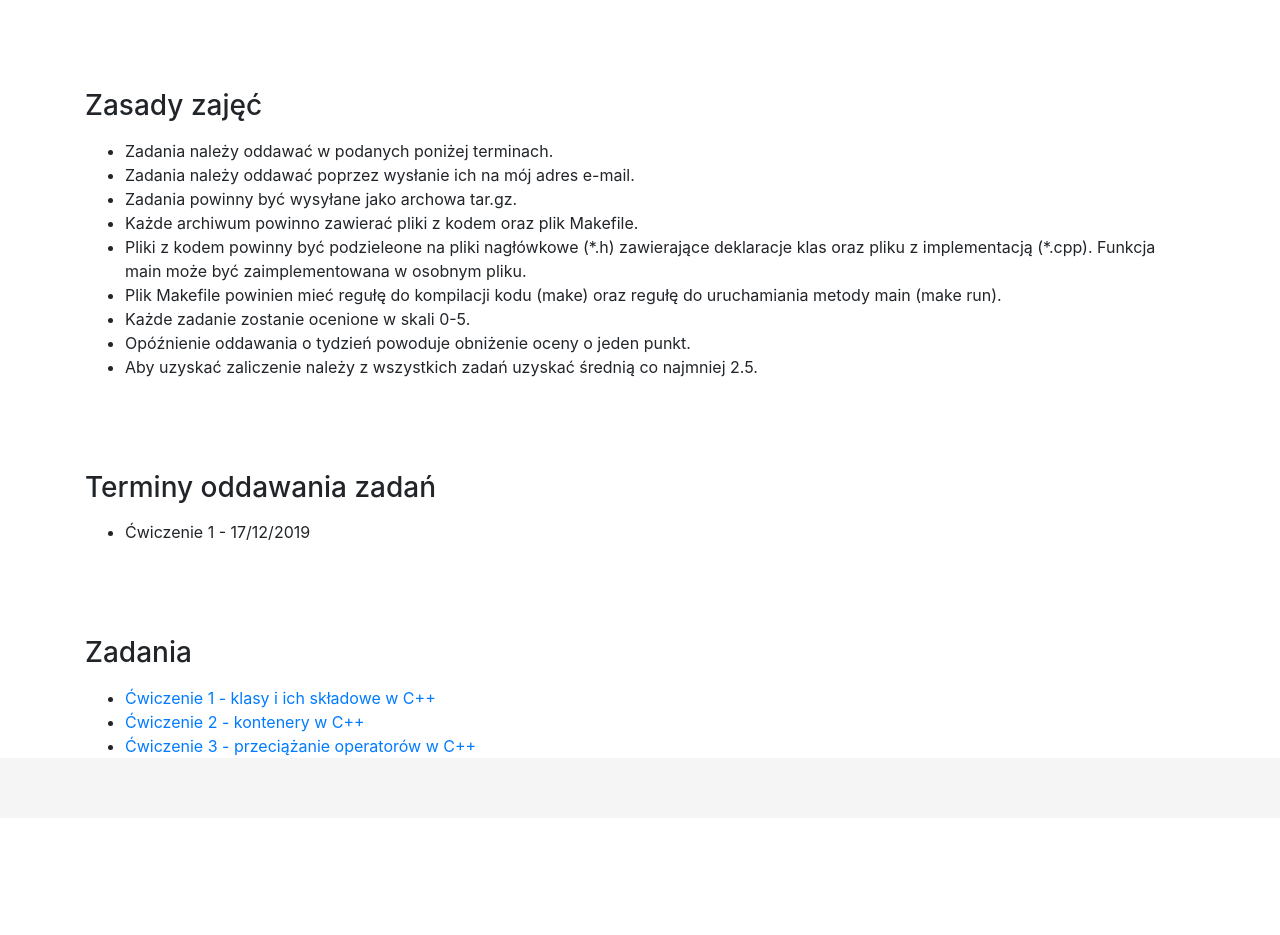
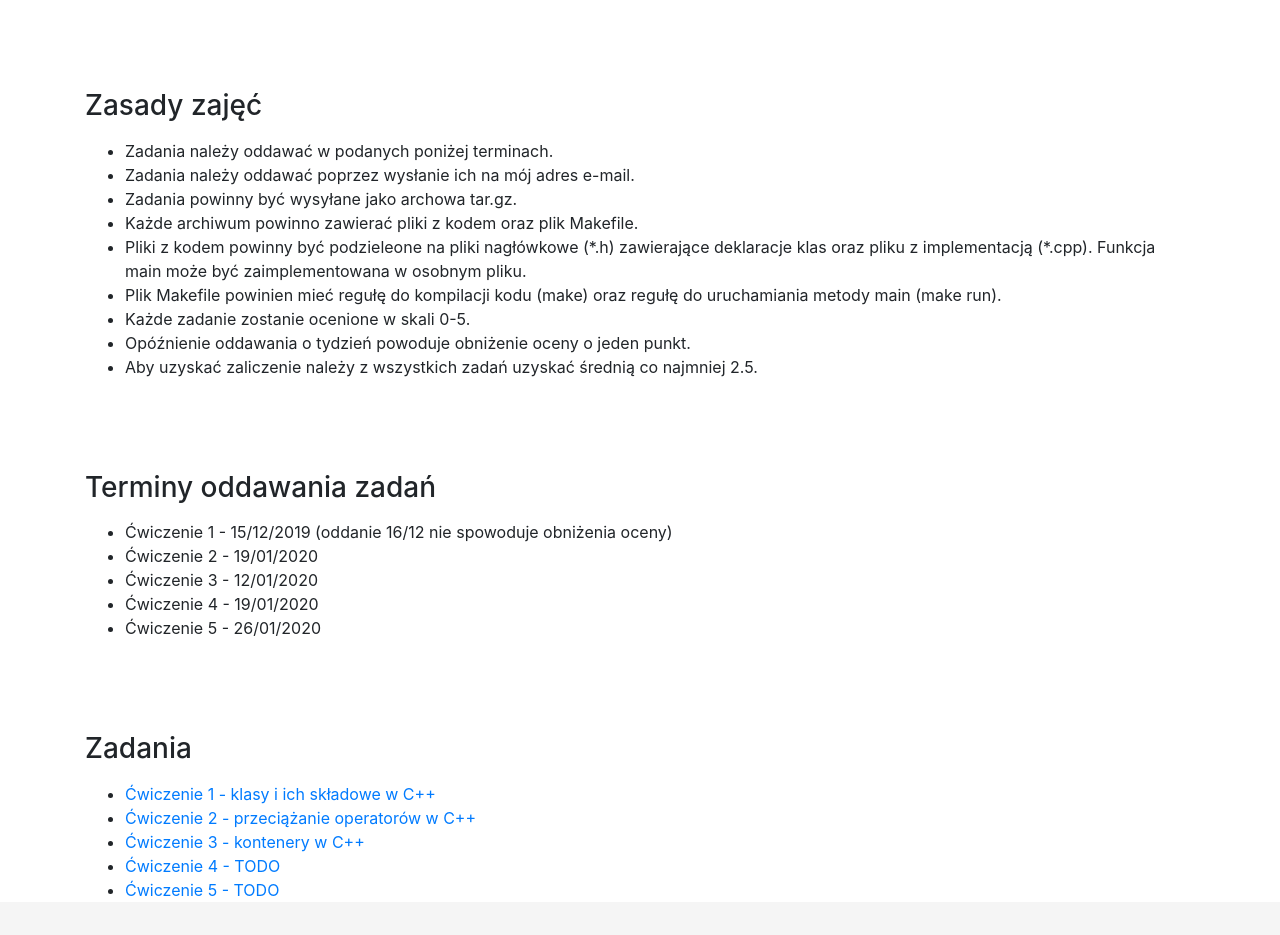
Before and after one commit to lukaszgaza/lukaszgaza-www, a plain HTML site: page programming-languages-II.html in a window 1280 px wide. Shown: the part 165-1100 px from the top of the page. Before the commit the page ends 983 px from the top, so only its background shows below. Drawn offline with Linux system fonts and the light colour scheme.

```diff
--- a/programming-languages-II.html
+++ b/programming-languages-II.html
@@ -60,7 +60,11 @@
 			</div>
 			<p>
 				<ul>
-					<li>Ćwiczenie 1 - 17/12/2019</li>
+					<li>Ćwiczenie 1 - 15/12/2019 (oddanie 16/12 nie spowoduje obniżenia oceny)</li>
+					<li>Ćwiczenie 2 - 19/01/2020</li>
+					<li>Ćwiczenie 3 - 12/01/2020</li>
+					<li>Ćwiczenie 4 - 19/01/2020</li>
+					<li>Ćwiczenie 5 - 26/01/2020</li>
 				</ul>
 			</p>
 		</div>
@@ -72,8 +76,10 @@
 			<p>
 				<ul>
 					<li><a href="programming-languages-II-exercises/ex1.pdf">Ćwiczenie 1 - klasy i ich składowe w C++</a></li>
-					<li><a href="programming-languages-II-exercises/ex2.pdf">Ćwiczenie 2 - kontenery w C++</a></li>
-					<li><a href="programming-languages-II-exercises/ex3.pdf">Ćwiczenie 3 - przeciążanie operatorów w C++</a></li>
+					<li><a href="programming-languages-II-exercises/ex3.pdf">Ćwiczenie 2 - przeciążanie operatorów w C++</a></li>
+					<li><a href="programming-languages-II-exercises/ex2.pdf">Ćwiczenie 3 - kontenery w C++</a></li>
+					<li><a href="programming-languages-II-exercises/ex2.pdf">Ćwiczenie 4 - TODO</a></li>
+					<li><a href="programming-languages-II-exercises/ex2.pdf">Ćwiczenie 5 - TODO</a></li>
 				</ul>
 			</p>
 		</div>
```
Also changed, not shown: software-engineering.html (+12 -0 lines), 3 other files.
